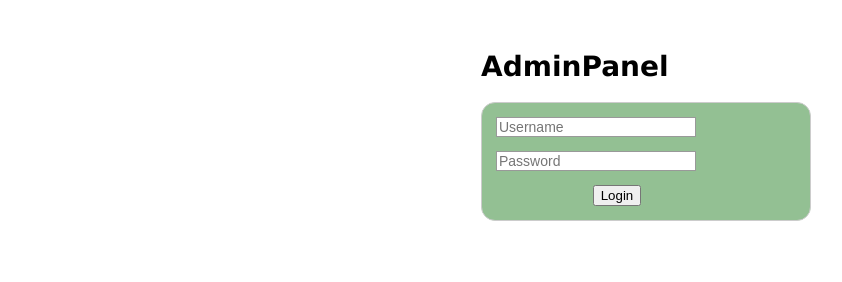
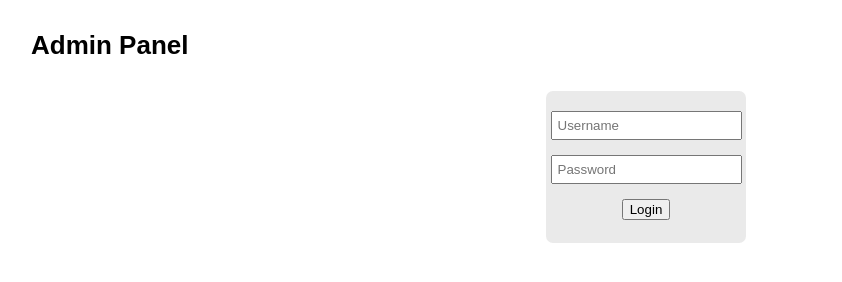
Before and after one commit to abbioro/admin_panel, a website: page views/index.html in a window 1280 px wide. Shown: the whole page, without its empty margins (9-851 px from the left). Drawn offline with Linux system fonts and the light colour scheme.

Commit message:
Rewrite styling

```diff
--- a/public/stylesheets/style.css
+++ b/public/stylesheets/style.css
@@ -1,69 +1,52 @@
 body {
-  padding: 50px;
-  margin: 0 auto;
-  width: 300px;
-  font: 14px "Lucida Grande", Helvetica, Arial, sans-serif;
+    font-family: Arial, Helvetica, sans-serif;
+    font-size: 13px;
+    padding-top: 10px;
+    padding-left: 30px;
+    margin: 10px;
 }
 
-a {
-  color: #00B7FF;
+h1 {
+    margin-top: 10px;
+    margin-bottom: 30px;
 }
 
-form {
-  /* Just to center the form on the page */
-  margin: 0 auto;
-  width: 300px;
-  /* To see the outline of the form */
-  padding: 1em;
-  border: 1px solid #CCC;
-  border-radius: 1em;
-  background-color: rgb(147, 192, 147);
+/******* LOGIN SCREEN ******/
+
+.login {
+    text-align: center;
+    background-color: #eaeaea;
+    margin: 0 auto;
+    padding-top: 20px;
+    padding-bottom: 10px;
+    width: 200px;
+    border-radius: 7px;
 }
 
-form div + div {
-  margin-top: 1em;
+.login input {
+    padding: 5px;
+    margin-bottom: 15px;
 }
 
-label {
-  /* To make sure that all labels have the same size and are properly aligned */
-  display: inline-block;
-  width: 90px;
-  text-align: right;
+/****** ADMIN PANEL ******/
+
+#admin_panel table {
+    padding-bottom: 15px;
+    width: 600px;
+    text-align: center;
 }
 
-input, textarea {
-  /* To make sure that all text fields have the same font settings
-     By default, textareas have a monospace font */
-  font: 1em sans-serif;
-
-  /* To give the same size to all text fields */
-  width: 200px;
-  box-sizing: border-box;
-
-  /* To harmonize the look & feel of text field border */
-  border: 1px solid #999;
+/* color every second row */
+#admin_panel tr:nth-child(even) {
+    background-color: #f2f2f2;
 }
 
-input:focus, textarea:focus {
-  /* To give a little highlight on active elements */
-  border-color: #000;
+#admin_panel td {
+    padding-top: 10px;
+    padding-bottom: 10px;
 }
 
-textarea {
-  /* To properly align multiline text fields with their labels */
-  vertical-align: top;
-
-  /* To give enough room to type some text */
-  height: 5em;
+#admin_panel th {
+    padding-top: 10px;
+    padding-bottom: 10px;
 }
-
-.button {
-  /* To position the buttons to the same position of the text fields */
-  padding-left: 90px; /* same size as the label elements */
-}
-
-button {
-  /* This extra margin represent roughly the same space as the space
-     between the labels and their text fields */
-  margin-left: .5em;
-}
--- a/views/index.html
+++ b/views/index.html
@@ -9,10 +9,9 @@
 </head>
 
 <body>
-    <h1>AdminPanel</h1>
+  <h1>Admin Panel</h1>
 
   <div class="login">
-
     <form method="post" action="login">
       <div>
         <input type="text" id="user_name" name="user_name" placeholder="Username">
```
Also changed, not shown: views/admin.html (+8 -2 lines).
